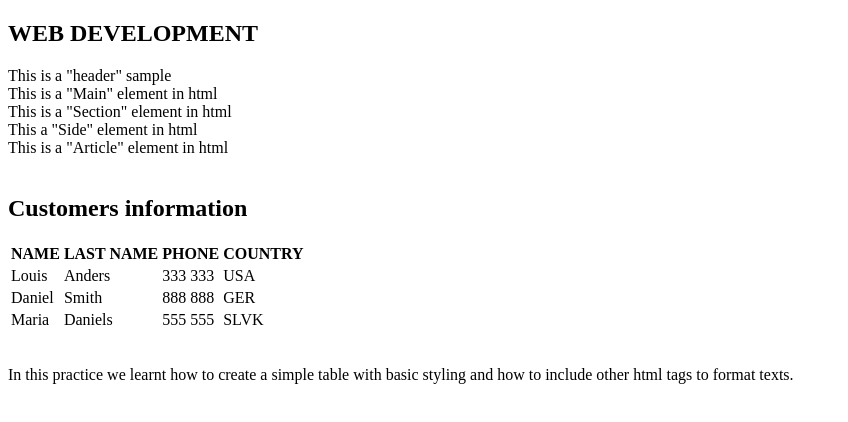
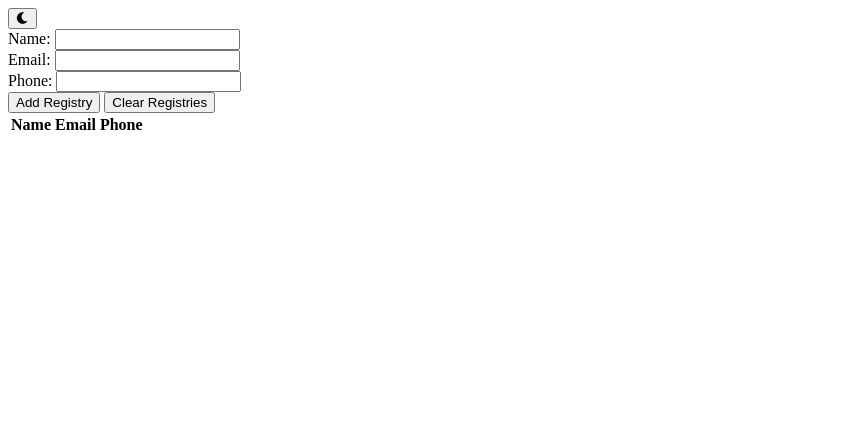
Before and after one commit to Dresae/PrcW02-Table_A, a plain HTML site: page index.html in a window 1280 px wide. Shown: the whole page, without its empty margins (0-848 px from the left). Drawn offline with Linux system fonts and the light colour scheme.

Commit message:
table sturcture fixed

```diff
--- a/index.html
+++ b/index.html
@@ -3,48 +3,48 @@
 <head>
     <meta charset="UTF-8">
     <meta name="viewport" content="width=device-width, initial-scale=1.0">
-    <title>Prc02-Table_A</title>
+    <title>PrcW02_table_A</title>
+    <link rel="stylesheet" href="https://cdnjs.cloudflare.com/ajax/libs/font-awesome/6.0.0/css/all.min.css">
 </head>
+
 <body>
-    <div>
-        <H2>WEB DEVELOPMENT</H2>
+    <button class="theme-toggle" onclick="toggleTheme()">
+        <i class="fas fa-moon"></i>
+    </button>
 
-        <header>This is a "header" sample</header>
-        <main>This is a "Main" element in html</main>
-        <section>This is a "Section" element in html</section>
-        <aside>This a "Side" element in html</aside>
-        <article>This is a "Article" element in html</article><br>
-        <h2>Customers information</h2>
+    <div class="container">
+        <div class="form-container">
+            <div class="input-group">
+                <label for="name">Name:</label>
+                <input type="text" id="name" required>
+            </div>
+            <div class="input-group">
+                <label for="email">Email:</label>
+                <input type="email" id="email" required>
+            </div>
+            <div class="input-group">
+                <label for="phone">Phone:</label>
+                <input type="tel" id="phone" required>
+            </div>
+            <div class="button-group">
+                <button onclick="addRegistry()">Add Registry</button>
+                <button onclick="clearTable()">Clear Registries</button>
+            </div>
+        </div>
+
+        <table>
+            <thead>
+                <tr>
+                    <th>Name</th>
+                    <th>Email</th>
+                    <th>Phone</th>
+                </tr>
+            </thead>
+            <tbody id="tableBody">
+            </tbody>
+        </table>
     </div>
 
-    <table id="customers">
-        <tr>
-            <th>NAME</th>
-            <th>LAST NAME</th>
-            <th>PHONE</th>
-            <th>COUNTRY</th>
-        </tr>
-        <tr>
-            <td>Louis</td>
-            <td>Anders</td>
-            <td>333 333</td>
-            <td>USA</td>
-        </tr>
-        <tr>
-            <td>Daniel</td>
-            <td>Smith</td>
-            <td>888 888</td>
-            <td>GER</td>
-        </tr>
-        <tr>
-            <td>Maria</td>
-            <td>Daniels</td>
-            <td>555 555</td>
-            <td>SLVK</td>
-        </tr>
-    </table><br>
-
-    <p id="footnote1">In this practice we learnt how to create a simple table with basic styling and how to include other html tags to format texts.</p>
-
+    <script src="z.js"></script>
 </body>
 </html>
```
